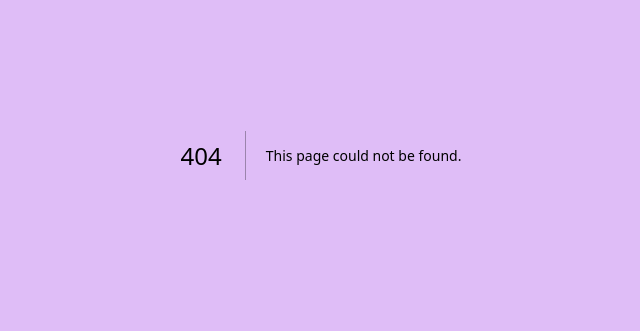
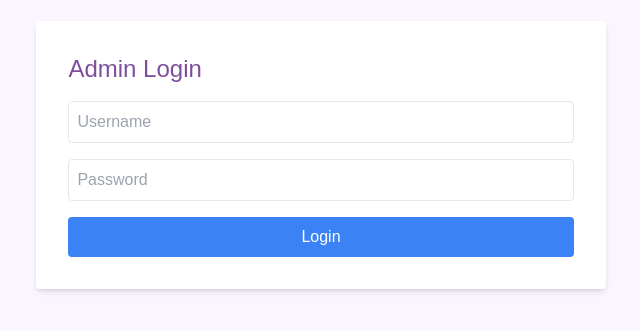
Before and after one commit to keanedwards1/marie, a Next.js app: page /admin in a window 1280 px wide. Before the commit this address had no page. Shown: the part 245-576 px from the top of the page, without its empty margins (319-959 px from the left). Built offline with nearby package versions, Linux system fonts and the light colour scheme.

Commit message:
minor changes

```diff
--- /dev/null
+++ b/src/pages/admin.tsx
@@ -0,0 +1,141 @@
+import React, { useState, useEffect } from 'react';
+import { useRouter } from 'next/router';
+
+interface Review {
+  id: number;
+  first_name: string;
+  last_name: string;
+  job_title: string;
+  review: string;
+  status: string;
+  created_at: number;
+}
+
+const AdminPage: React.FC = () => {
+  const [username, setUsername] = useState('');
+  const [password, setPassword] = useState('');
+  const [token, setToken] = useState('');
+  const [pendingReviews, setPendingReviews] = useState<Review[]>([]);
+  const [error, setError] = useState('');
+  const router = useRouter();
+
+  useEffect(() => {
+    const storedToken = localStorage.getItem('adminToken');
+    if (storedToken) {
+      setToken(storedToken);
+      fetchPendingReviews(storedToken);
+    }
+  }, []);
+
+  const handleLogin = async (e: React.FormEvent) => {
+    e.preventDefault();
+    try {
+      const response = await fetch('https://159.89.233.75.nip.io/api/admin/login', {
+        method: 'POST',
+        headers: { 'Content-Type': 'application/json' },
+        body: JSON.stringify({ username, password }),
+      });
+      if (!response.ok) throw new Error('Login failed');
+      const data = await response.json();
+      setToken(data.token);
+      localStorage.setItem('adminToken', data.token);
+      fetchPendingReviews(data.token);
+    } catch (error) {
+      setError('Login failed. Please check your credentials.');
+    }
+  };
+
+  const fetchPendingReviews = async (authToken: string) => {
+    try {
+      const response = await fetch('https://159.89.233.75.nip.io/api/admin/pending-reviews', {
+        headers: { 'Authorization': `Bearer ${authToken}` },
+      });
+      if (!response.ok) throw new Error('Failed to fetch reviews');
+      const reviews = await response.json();
+      setPendingReviews(reviews);
+    } catch (error) {
+      setError('Failed to fetch pending reviews.');
+    }
+  };
+
+  const handleReviewAction = async (reviewId: number, action: 'approve' | 'reject') => {
+    try {
+      const response = await fetch('https://159.89.233.75.nip.io/api/admin/review-action', {
+        method: 'POST',
+        headers: {
+          'Content-Type': 'application/json',
+          'Authorization': `Bearer ${token}`,
+        },
+        body: JSON.stringify({ reviewId, action }),
+      });
+      if (!response.ok) throw new Error(`Failed to ${action} review`);
+      fetchPendingReviews(token);
+    } catch (error) {
+      setError(`Failed to ${action} review.`);
+    }
+  };
+
+  const handleLogout = () => {
+    setToken('');
+    localStorage.removeItem('adminToken');
+    router.push('/');
+  };
+
+  if (!token) {
+    return (
+      <div className="min-h-screen bg-purple-50 flex items-center justify-center">
+        <form onSubmit={handleLogin} className="bg-white p-8 rounded shadow-md">
+          <h2 className="text-2xl mb-4">Admin Login</h2>
+          <input
+            type="text"
+            placeholder="Username"
+            value={username}
+            onChange={(e) => setUsername(e.target.value)}
+            className="w-full p-2 mb-4 border rounded"
+          />
+          <input
+            type="password"
+            placeholder="Password"
+            value={password}
+            onChange={(e) => setPassword(e.target.value)}
+            className="w-full p-2 mb-4 border rounded"
+          />
+          <button type="submit" className="w-full bg-blue-500 text-white p-2 rounded">Login</button>
+          {error && <p className="text-red-500 mt-2">{error}</p>}
+        </form>
+      </div>
+    );
+  }
+
+  return (
+    <div className="min-h-screen bg-purple-50 p-8">
+      <h1 className="text-3xl mb-4">Admin Dashboard</h1>
+      <button onClick={handleLogout} className="bg-red-500 text-white p-2 rounded mb-4">Logout</button>
+      <h2 className="text-2xl mb-4">Pending Reviews</h2>
+      {pendingReviews.map((review) => (
+        <div key={review.id} className="bg-white p-4 rounded shadow-md mb-4">
+          <p><strong>Name:</strong> {review.first_name} {review.last_name}</p>
+          <p><strong>Job Title:</strong> {review.job_title}</p>
+          <p><strong>Review:</strong> {review.review}</p>
+          <div className="mt-2">
+            <button
+              onClick={() => handleReviewAction(review.id, 'approve')}
+              className="bg-green-500 text-white p-2 rounded mr-2"
+            >
+              Approve
+            </button>
+            <button
+              onClick={() => handleReviewAction(review.id, 'reject')}
+              className="bg-red-500 text-white p-2 rounded"
+            >
+              Reject
+            </button>
+          </div>
+        </div>
+      ))}
+      {error && <p className="text-red-500 mt-2">{error}</p>}
+    </div>
+  );
+};
+
+export default AdminPage;
```
